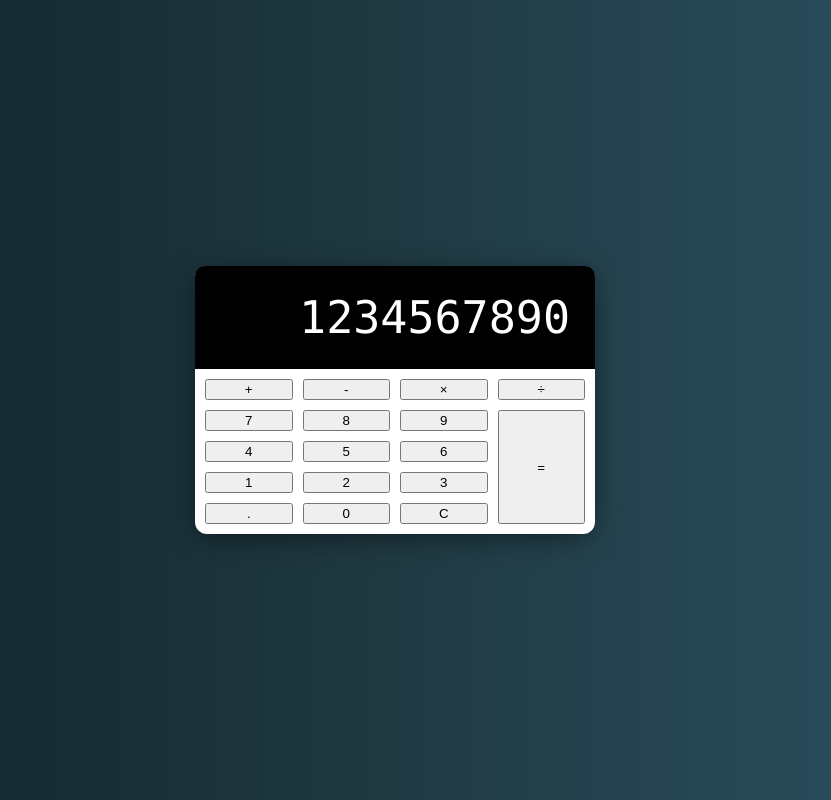
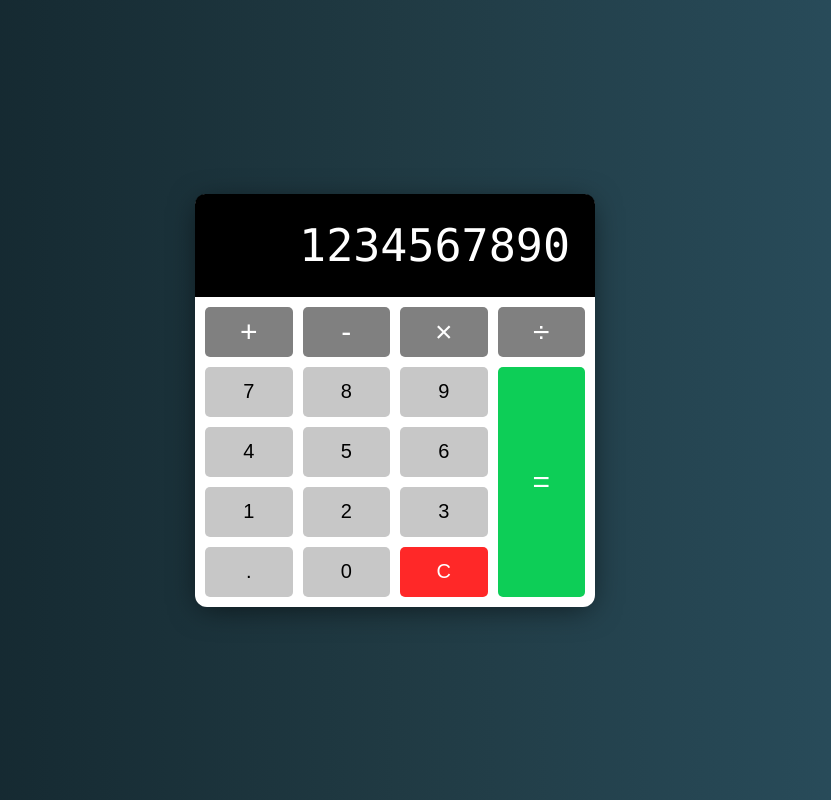
Before and after one commit to Brandies7/Calculator, a plain HTML site: page index.html in a window 1280 px wide. Shown: the whole page, without its empty margins (245-1076 px from the left). Drawn offline with Linux system fonts and the light colour scheme.

Commit message:
finised stying ui

```diff
--- a/style.css
+++ b/style.css
@@ -60,7 +60,51 @@ body {
     padding: 10px;
 }
 
+button {
+    min-height: 50px;
+    font-size: 20px;
+    font-weight: 100;
+    border: none;
+    border-radius: 5px;
+    cursor: pointer;
+    background: rgb(199, 199, 199);
+}
+
+button:hover {
+    filter: brightness(110%);
+}
+
+button:active {
+    transform: translateY(1px);
+}
+
+button:focus {
+    outline: none;
+}
+
+.operator {
+    background: grey;
+    color: white;
+    font-size: 30px;
+}
+
+.clear {
+    background: rgb(255, 40, 40);
+    color: white;
+}
+
+.clear:hover {
+    filter: brightness(90%);
+}
+
 .equal-sign {
     grid-column: -2;
     grid-row: 2 / span 4;
+    background: rgb(13, 206, 87);
 }
+
+@media screen and (max-width: 600px) {
+    .calculator {
+        width: 95%;
+    }
+}
```
